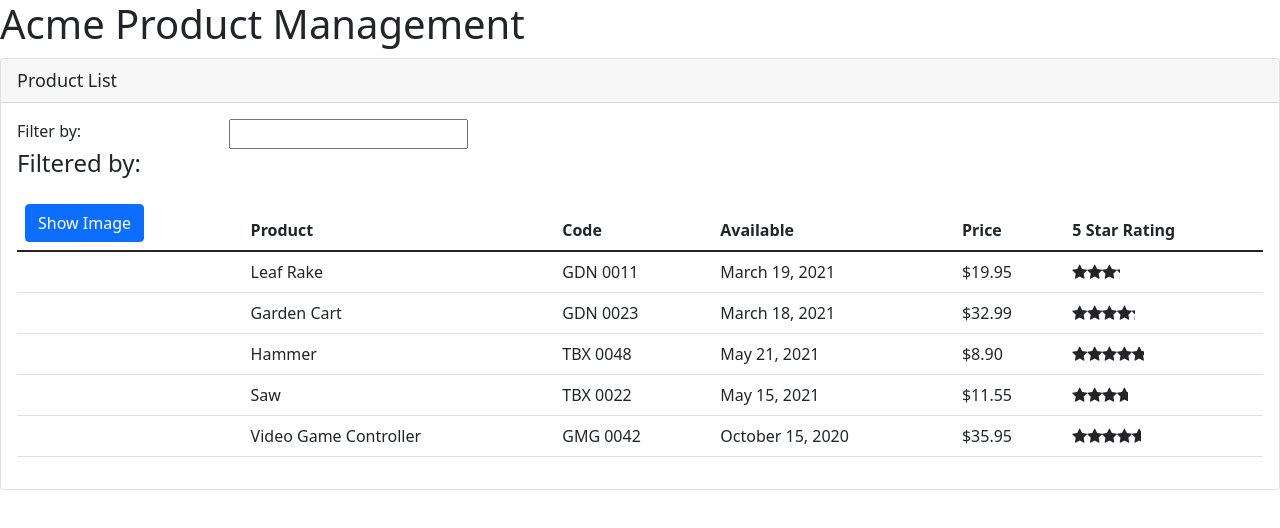
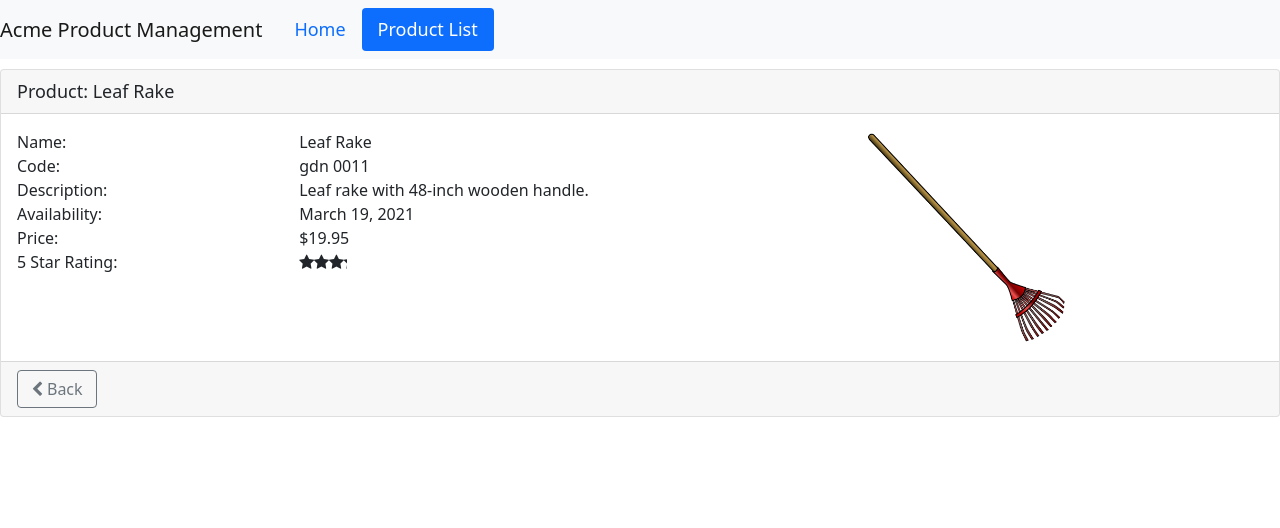
Before and after one commit to ome94/apm, an Angular app: page /products/1 in a window 1280 px wide. Shown: the top 528 px of the page. Built offline with nearby package versions, Linux system fonts and the light colour scheme.

Commit message:
Add Routing For ProductDetailComponent

```diff
--- a/src/app/app.component.html
+++ b/src/app/app.component.html
@@ -1,6 +1,8 @@
-<div style="text-align:center">
-  <h1>
-    Welcome to {{title}}!!
-  </h1>
-  ... Starter Files ...
-</div>
+<nav class="navbar navbar-expand navbar-light bg-light">
+  <a class="navbar-brand" routerLink="/welcome">{{pageTitle}}</a>
+  <ul class="nav nav-pills">
+    <li><a class="nav-link" routerLink="/welcome" routerLinkActive="active">Home</a></li>
+    <li><a class="nav-link" routerLink="/products" routerLinkActive="active">Product List</a></li>
+  </ul>
+</nav>
+<router-outlet></router-outlet>
--- a/src/app/app.component.ts
+++ b/src/app/app.component.ts
@@ -2,11 +2,7 @@
 
 @Component({
   selector: 'pm-root',
-  template: `
-    <div><h1>{{ pageTitle }}</h1>
-      <pm-products></pm-products>
-    </div>
-  `,
+  templateUrl: './app.component.html',
   styleUrls: ['./app.component.css']
 })
 export class AppComponent {
--- /dev/null
+++ b/src/app/products/product-detail.component.html
@@ -0,0 +1,56 @@
+<div class='card'>
+  <div class='card-header'>
+    {{ pageTitle + ': ' + product?.productName }}
+  </div>
+
+  <div class='card-body'
+       *ngIf='product'>
+    <div class='row'>
+      <div class='col-md-8'>
+        <div class='row'>
+          <div class='col-md-4'>Name:</div>
+          <div class='col-md-8'>{{product.productName}}</div>
+        </div>
+        <div class='row'>
+          <div class='col-md-4'>Code:</div>
+          <div class='col-md-8'>{{product.productCode | lowercase | convertToSpaces: '-'}}</div>
+        </div>
+        <div class='row'>
+          <div class='col-md-4'>Description:</div>
+          <div class='col-md-8'>{{product.description}}</div>
+        </div>
+        <div class='row'>
+          <div class='col-md-4'>Availability:</div>
+          <div class='col-md-8'>{{product.releaseDate}}</div>
+        </div>
+        <div class='row'>
+          <div class='col-md-4'>Price:</div>
+          <div class='col-md-8'>{{product.price|currency:'USD':'symbol'}}</div>
+        </div>
+        <div class='row'>
+          <div class='col-md-4'>5 Star Rating:</div>
+          <div class='col-md-8'>
+            <pm-star [rating]='product.starRating'>
+            </pm-star>
+          </div>
+        </div>
+      </div>
+
+      <div class='col-md-4'>
+        <img class='center-block img-responsive'
+             [style.width.px]= imageWidth
+             [style.margin.px]= imageMargin
+             [src]='product.imageUrl'
+             [title]='product.productName'>
+      </div>
+    </div>
+  </div>
+
+  <div class='card-footer'>
+    <button class='btn btn-outline-secondary'
+            style='width:80px'
+            (click)='onBack()'>
+      <i class='fa fa-chevron-left'></i> Back
+    </button>
+  </div>
+</div>
--- /dev/null
+++ b/src/app/products/product-detail.component.ts
@@ -0,0 +1,41 @@
+import { Component, OnDestroy, OnInit } from '@angular/core';
+import { ActivatedRoute, Router } from '@angular/router';
+import { Subscription } from 'rxjs';
+import { IProduct } from './product';
+import { ProductService } from './product.service';
+
+@Component({
+  templateUrl: './product-detail.component.html',
+  styleUrls: ['./product-detail.component.css']
+})
+export class ProductDetailComponent implements OnInit, OnDestroy {
+  pageTitle: string = 'Product';
+  product: IProduct | undefined;
+  imageWidth: number = 200;
+  imageMargin: number = 2;
+
+  sub!: Subscription;
+  errorMessage!: string;
+
+  constructor(private route: ActivatedRoute,
+              private router: Router,
+              private productSvc: ProductService
+              ) { }
+
+  onBack(): void {
+    this.router.navigate(['/products'])
+  }
+
+  ngOnInit(): void {
+    const id = Number(this.route.snapshot.paramMap.get('id'));
+    this.sub = this.productSvc.getProduct(id).subscribe(
+      product => this.product = product,
+      err => this.errorMessage = err
+    );
+  }
+
+  ngOnDestroy(): void {
+    this.sub.unsubscribe();
+  }
+
+}
--- a/src/app/products/product-list.component.html
+++ b/src/app/products/product-list.component.html
@@ -40,7 +40,7 @@
                       [style.margin.px]='imageMargin'
                       *ngIf='showImage'>
               </td>
-              <td>{{ product.productName }}</td>
+              <td><a [routerLink]="['/products', product.productId ]">{{ product.productName }}</a></td>
               <td>{{ product.productCode | convertToSpaces : '-' }}</td>
               <td>{{ product.releaseDate }}</td>
               <td>{{ product.price | currency : 'USD' : 'symbol' : '1.2-2' }}</td>
--- a/src/app/products/product-list.component.ts
+++ b/src/app/products/product-list.component.ts
@@ -33,7 +33,7 @@
   products: IProduct[] = [];
 
   toggleImage(): void {
-    this.showImage = !this.showImage
+    this.showImage = !this.showImage;
   };
 
   filterProducts(filterBy: string): IProduct[] {
--- a/src/app/products/product.service.ts
+++ b/src/app/products/product.service.ts
@@ -1,7 +1,7 @@
 import { Injectable } from "@angular/core";
 import { HttpClient, HttpErrorResponse } from "@angular/common/http";
 import { Observable, throwError } from "rxjs";
-import { catchError, tap } from "rxjs/operators"
+import { catchError, map, tap } from "rxjs/operators";
 
 import { IProduct } from "./product";
 
@@ -20,10 +20,19 @@
     );
   }
 
+  getProduct(id: number): Observable<IProduct | undefined> {
+    return this.getProducts().pipe(
+      map(
+        (products: IProduct[]) => products.find((prod: IProduct) => prod.productId === id)
+      ),
+      catchError(this.handleError)
+    );
+  }
+
   private handleError(err: HttpErrorResponse) {
     let errorMessage = '';
     if (err.error instanceof ErrorEvent){
-      errorMessage = `An error occurred: ${err.error.message}`
+      errorMessage = `An error occurred: ${err.error.message}`;
     } else{
       errorMessage = `Server response: ${err.status}, \n\tError Message: ${err.message}`;
     }
```
Also changed, not shown: src/app/app.module.ts (+11 -2 lines), src/app/routes.ts (added, +10 -0 lines), src/app/products/product-detail.component.css (added), 2 other files (tests, documents, lock files or other folders).
